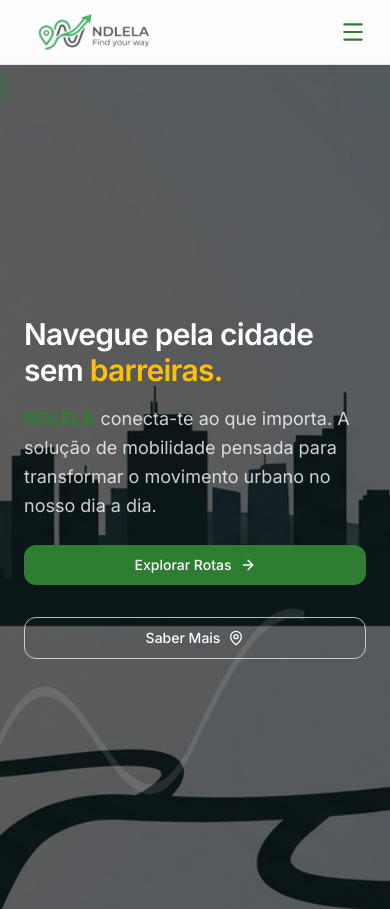
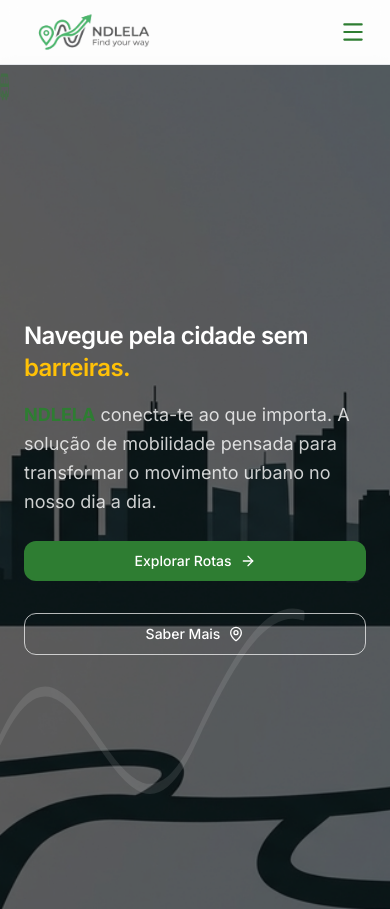
Before and after one commit to MarcosHigildo-hub/NDLELA, a Next.js app in the folder frontend/ndlela-front/: page / in a window 390 px wide. Built offline with nearby package versions, Linux system fonts and the light colour scheme.

Commit message:
fix: adjust z-index layers to prevent hero overlapping navbar

```diff
--- a/frontend/ndlela-front/src/app/globals.css
+++ b/frontend/ndlela-front/src/app/globals.css
@@ -13,11 +13,11 @@
 
 @layer base {
   h1 {
-    @apply text-5xl font-bold tracking-tight;
+    @apply text-3xl md:text-5xl font-bold tracking-tight;
   }
 
   h2 {
-    @apply text-3xl font-semibold;
+    @apply text-2xl md:text-3xl font-semibold;
   }
 
   h3 {
--- a/frontend/ndlela-front/src/components/landing/Hero.tsx
+++ b/frontend/ndlela-front/src/components/landing/Hero.tsx
@@ -40,7 +40,7 @@ export default function Hero() {
         </svg>
       </div>
 
-      <div className="relative z-50 flex h-full items-center">
+      <div className="relative z-20 flex h-full items-center">
         <Container>
           <div className="max-w-2xl text-white">
             <h2 className="tracking-tight animate-fade-up-slow [animation-delay:0.3s] opacity-0">Navegue pela cidade sem <span className="text-accent">barreiras.</span></h2>
```
